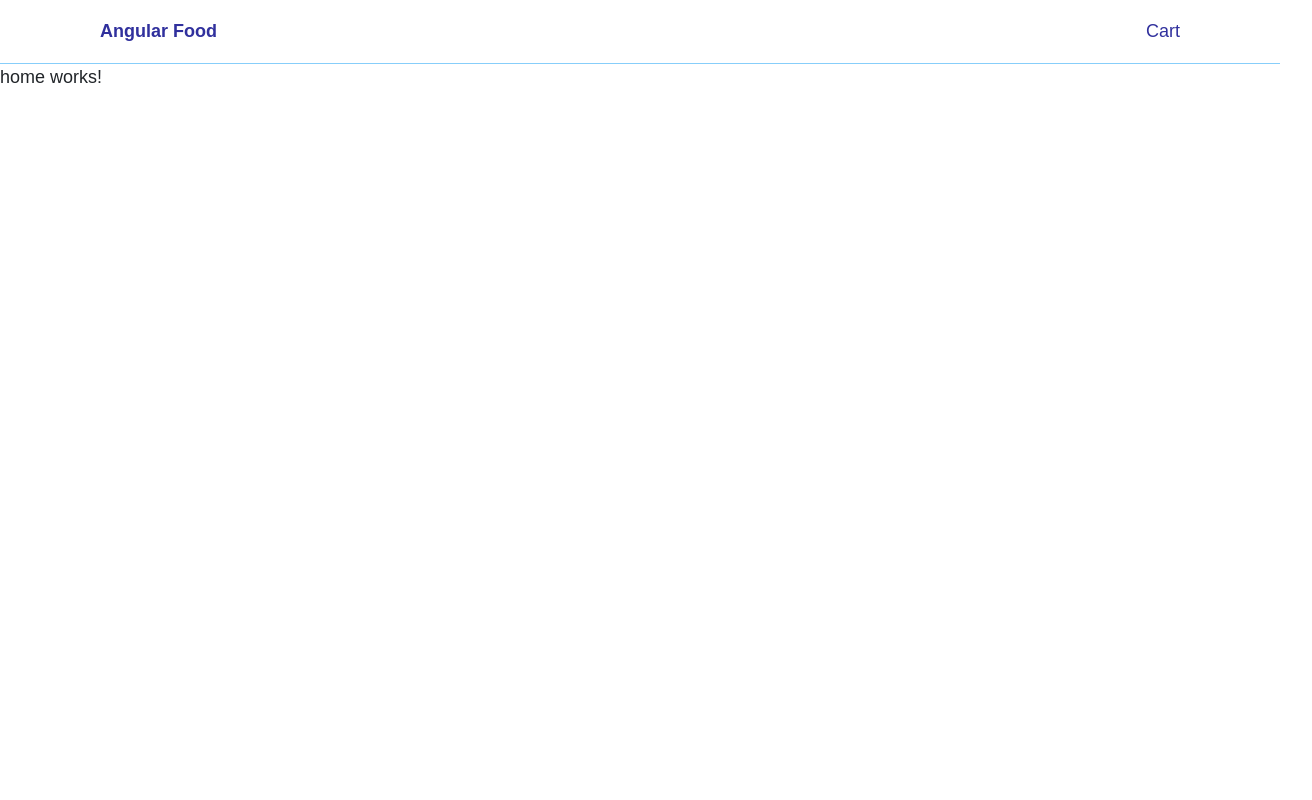
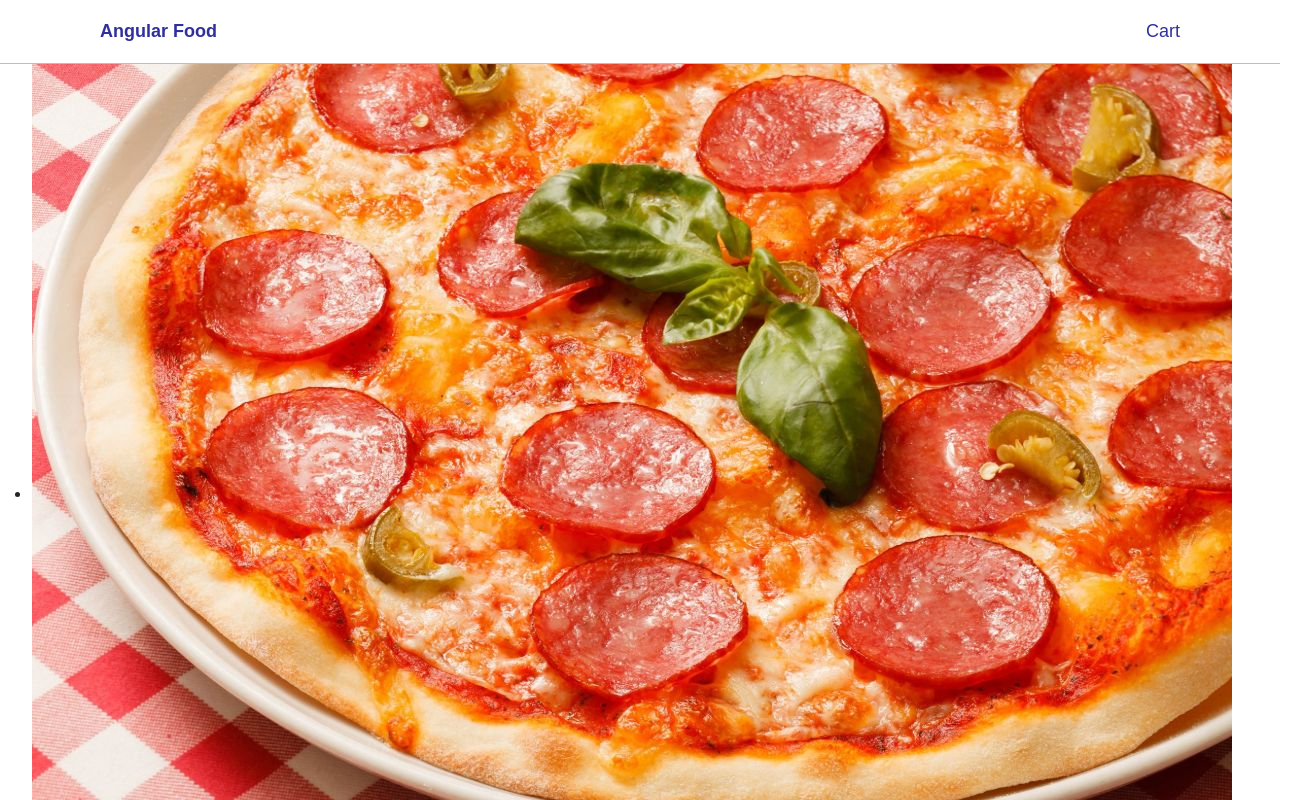
Before and after one commit to mjmk3/Food-Angular, an Angular app: page / in a window 1280 px wide. Shown: the top 800 px of the page, 1312 px wide, since content can reach past the window. Built offline with nearby package versions, Linux system fonts and the light colour scheme; a web font is replaced by a local one.

Commit message:
adding images

```diff
--- a/src/app/layout/home/home.component.html
+++ b/src/app/layout/home/home.component.html
@@ -1 +1,5 @@
-<p>home works!</p>
+<ul>
+  <li *ngFor="let food of foods">
+    <img src="{{ food }}" alt="food images"/>
+  </li>
+</ul>
--- a/src/app/layout/home/home.component.ts
+++ b/src/app/layout/home/home.component.ts
@@ -1,10 +1,17 @@
-import { Component } from '@angular/core';
+import {Component, OnInit} from '@angular/core';
+import {FoodService} from "../../services/food/food.service";
 
 @Component({
   selector: 'app-home',
   templateUrl: './home.component.html',
   styleUrls: ['./home.component.css']
 })
-export class HomeComponent {
+export class HomeComponent implements OnInit{
 
+  foods:string[]= [];
+  constructor(private fs:FoodService) { }
+
+  ngOnInit(): void{
+    this.foods = this.fs.getAll();
+  }
 }
--- /dev/null
+++ b/src/app/services/food/food.service.ts
@@ -0,0 +1,21 @@
+import { Injectable } from '@angular/core';
+
+@Injectable({
+  providedIn: 'root'
+})
+export class FoodService {
+  constructor() { }
+
+  getAll():string[]{
+    return [
+      '/assets/food-1.jpg',
+      '/assets/food-2.jpg',
+      '/assets/food-3.jpg',
+      '/assets/food-4.jpg',
+      '/assets/food-5.jpg',
+      '/assets/food-6.jpg',
+      '/assets/food-7.jpg',
+      '/assets/food-8.jpg'
+    ]
+  }
+}
```
Also changed, not shown: 1 other file (tests, documents, lock files or other folders).
